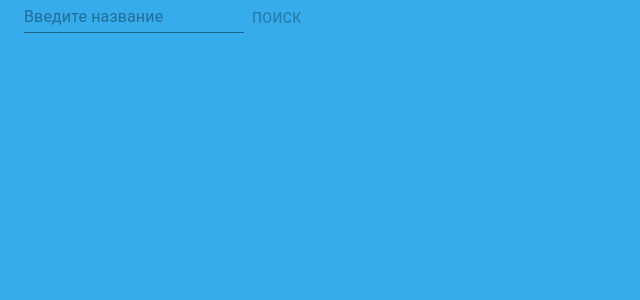
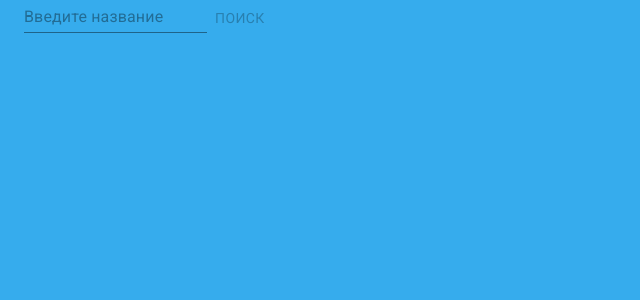
Before and after one commit to Ba-stian/search-movie-app, a React app: page / in a window 1280 px wide. Shown: the top 300 px of the page, without its empty margins (0-640 px from the left). Built offline with nearby package versions, Linux system fonts and the light colour scheme.

Commit message:
Add font

```diff
--- a/public/index.html
+++ b/public/index.html
@@ -6,6 +6,7 @@
           content="width=device-width, user-scalable=no, initial-scale=1.0, maximum-scale=1.0, minimum-scale=1.0">
     <meta http-equiv="X-UA-Compatible" content="ie=edge">
     <title>Search Movie App</title>
+    <link href="https://fonts.googleapis.com/css2?family=Roboto&display=swap" rel="stylesheet">
 </head>
 <body>
 <div id="root"></div>
--- a/src/components/app/app.css
+++ b/src/components/app/app.css
@@ -1,6 +1,7 @@
 html, body {
     margin: 0;
     padding: 0;
+    font-family: 'Roboto', sans-serif;
 }
 
 input:-webkit-autofill,
```
